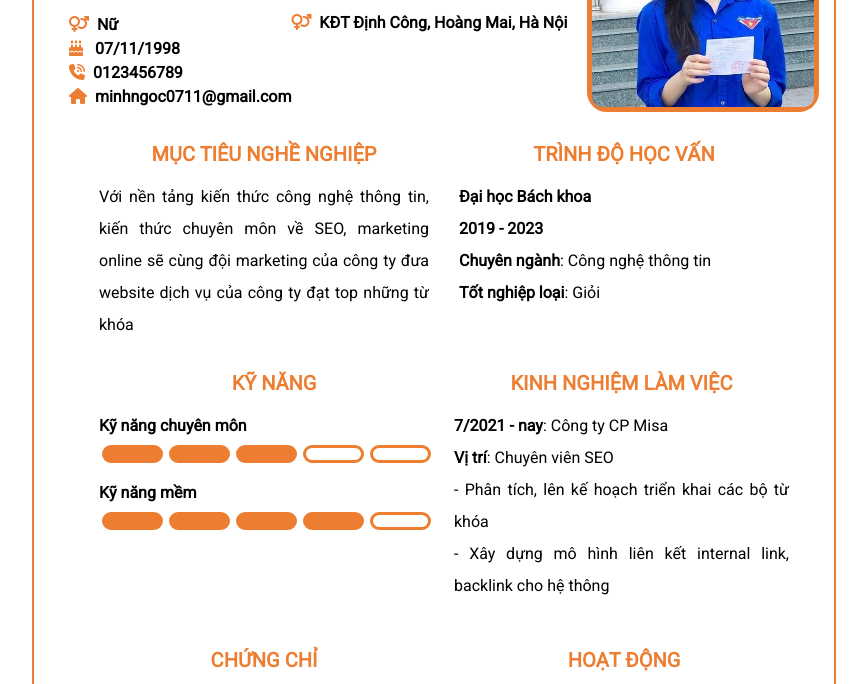
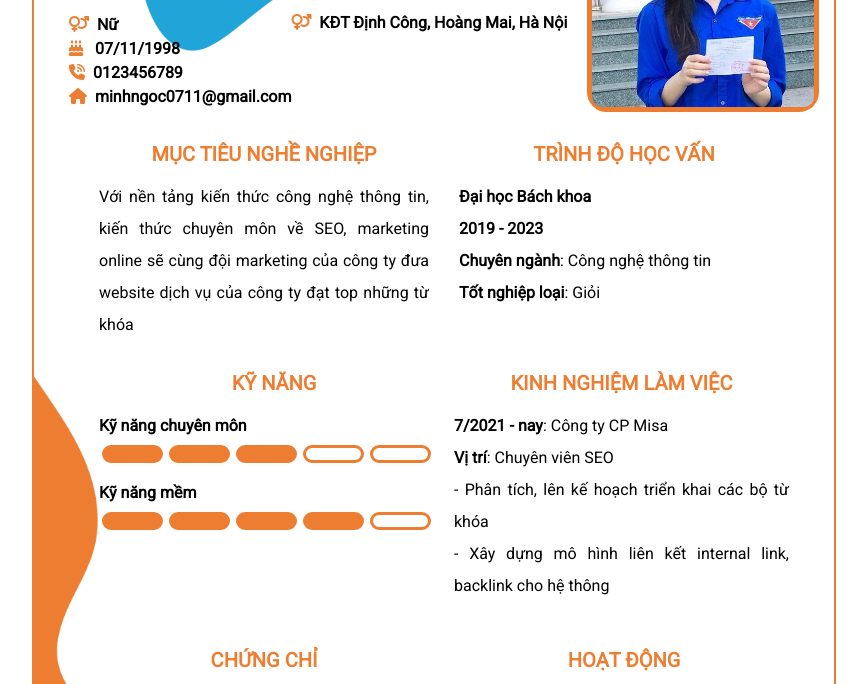
Before and after one commit to NV-DangKhoa/THTongHop, a plain HTML site: page index.html in a window 1280 px wide. Shown: the part 130-814 px from the top of the page, without its empty margins (206-1073 px from the left). Drawn offline with Linux system fonts and the light colour scheme; the site is published under a folder, as on GitHub Pages, so addresses that start at the root find nothing.

Commit message:
style.css

```diff
--- a/BaiTHTongHop/assets/css/style.css
+++ b/BaiTHTongHop/assets/css/style.css
@@ -2,7 +2,7 @@
     font-family: "Roboto", sans-serif;
 }
 .container {
-    background-image: url("/BaiTHTongHop/assets/images/bg.png");
+    background-image: url("../images/bg.png");
     background-size: cover;
     border: 2px solid #ed7d31;
     width: 800px;
```
